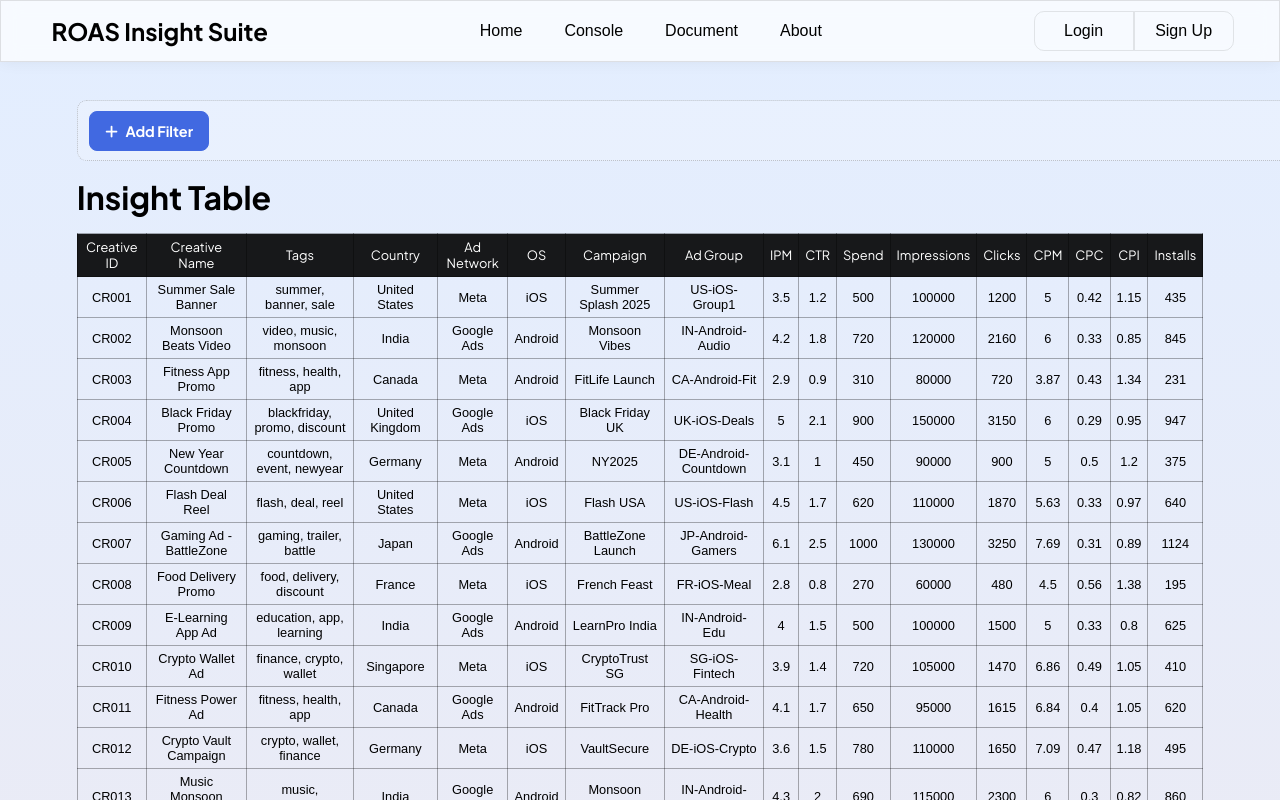
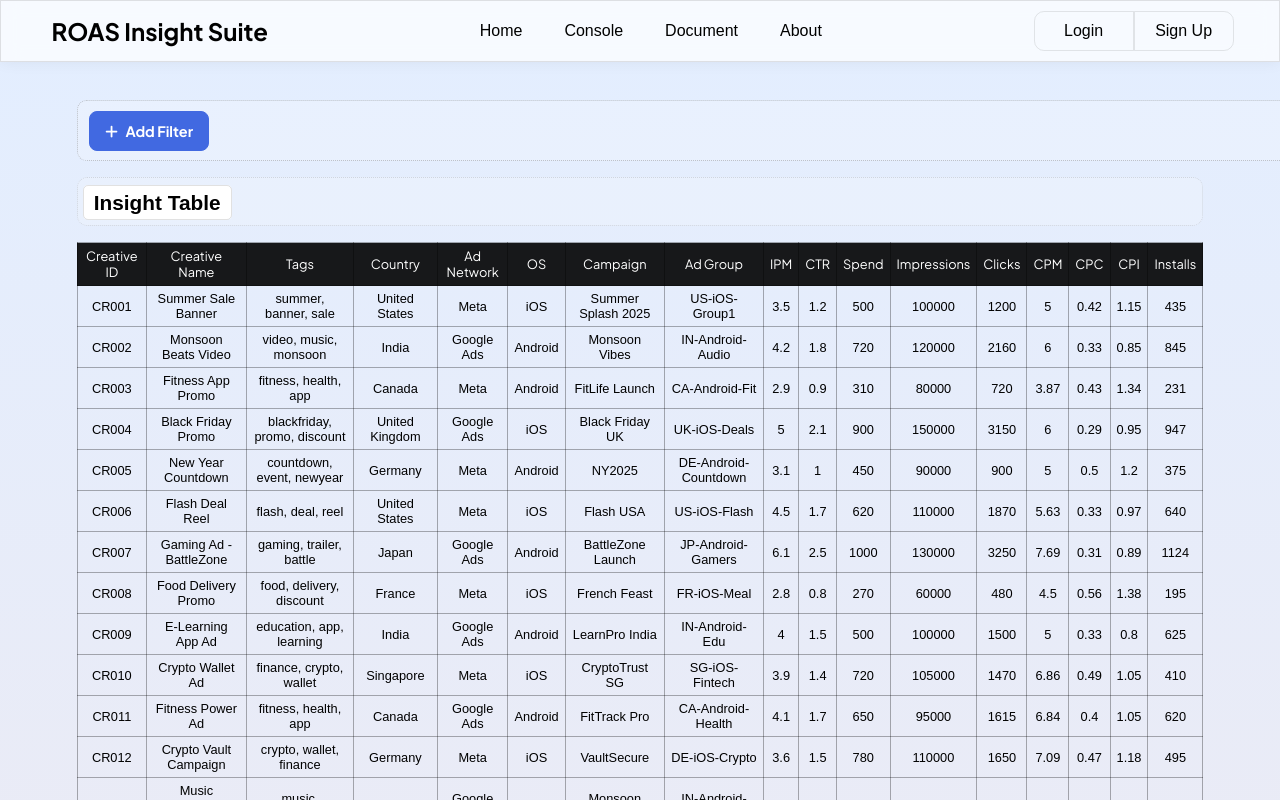
Before and after one commit to ijaihari/AdROI-Insight-Suite, a React (Vite) app: page /console in a window 1280 px wide. Shown: the top 800 px of the page. Built offline with nearby package versions, Linux system fonts and the light colour scheme.

Commit message:
updated filters

```diff
--- a/src/App.jsx
+++ b/src/App.jsx
@@ -17,7 +17,7 @@
         <Routes>
           <Route path='/' element={<Home />} />
           <Route path="/console" element={<Console />} >
-            <Route path='filtered/:id' />
+            <Route path='filtered/:id' element={<Console/>} />
           </Route>
           <Route path='/doc' element={<Document />} />
         </Routes>
--- a/src/components/FilteredTable.jsx
+++ b/src/components/FilteredTable.jsx
@@ -1,35 +1,45 @@
-import { useSelector } from "react-redux";
+import { useDispatch, useSelector } from "react-redux";
+import { data, useParams } from "react-router-dom";
+import { setDataCount } from "../store/FilterSlice";
 
 function FilteredTable() {
-    const { mockData, AddedFilter } = useSelector(state => state.filter);
+    const dispatch = useDispatch();
+    const { mockData, AddedFilter, dataCount } = useSelector(state => state.filter);
     console.log(AddedFilter);
+    const { id } = useParams();
 
-    // Create a mapping from component names to selected values
+    function useTableTitle(id) {
+        const AddedFilter = useSelector((state) => state.filter.AddedFilter);
+        const filter = AddedFilter.find((filter) => filter.id === Number(id));
+        return filter ? `Filter: ${filter.value} (${dataCount})` : "Insight Table";
+    }
+    const title = useTableTitle(id);
 
-    /*  const filterMap = {};
-     AddedFilter.forEach(({ componentName, value }) => {
-         filterMap[componentName] = value;
-     });
-     console.log(filterMap) */
+    let filteredData = mockData;
+    if (AddedFilter.length > 0 && id) {
+        const activeFilter = AddedFilter.find(filter => filter.id === Number(id));
+        console.log(activeFilter)
 
-    // Filter logic
-    const filteredData = AddedFilter.length === 0
-        ? mockData // No filter, show everything
-        : mockData
+        if (activeFilter) {
+            const { componentName, value } = activeFilter;
 
-        /* mockData.filter(item =>
-            Object.entries(filterMap).every(([key, val]) => {
-                if (key === 'Tags') {
-                    // Check if any of the selected tags are present in the item
-                    return item[key].some(tag => val.includes(tag)); // Matching any tag
-                }
-                return item[key] === val;
-            })
-        ) */;
+            filteredData = mockData.filter(item => item[componentName] == value);
+            console.log(filteredData)
+            dispatch(setDataCount(filteredData.length));
+        }
+        else {
+            filteredData = mockData;
+            dispatch(setDataCount(filteredData.length));
+        }
+
+    }
 
     return (
         <div className="table-container">
-            <h2 className="table-title">Insight Table</h2>
+            <section className="table-tools">
+                <span className="active-filter">{title}</span>
+            </section>
+
             {filteredData.length > 0 ? (
                 <table className="data-table">
                     <thead>
--- a/src/components/MenuList.jsx
+++ b/src/components/MenuList.jsx
@@ -1,80 +1,77 @@
 import { useState } from "react";
 import { useDispatch, useSelector } from "react-redux";
 import { addFilter } from "../store/FilterSlice";
+
 function MenuList({ activeTab, searchTerm }) {
     const dispatch = useDispatch();
     const { Components, Tags, Metrics } = useSelector((state) => state.filter);
 
+    const generateRandomId = () => Math.floor(100000 + Math.random() * 900000);
 
-
-    const tabMap = {
-        Components,
-        Tags,
-        Metrics
-    };
-
+    const tabMap = { Components, Tags, Metrics };
     const data = tabMap[activeTab] || [];
-
     const isComponentTab = activeTab === "Components";
 
     const [selectedComponent, setSelectedComponent] = useState(null);
 
-    const handleBack = () => {
-        setSelectedComponent(null);
-    };
+    const handleBack = () => setSelectedComponent(null);
 
-    const handleComponentClick = (component) => {
-        setSelectedComponent(component);
+    const handleComponentClick = (component) => setSelectedComponent(component);
+
+    // Now accepts keyName for Components, activeTab for Tags/Metrics
+    const handleAddFilter = (componentName, value) => {
+        const payload = {
+            componentName,
+            value,
+            id: generateRandomId()
+        };
+        console.log("Dispatching:", payload);
+        dispatch(addFilter(payload));
     };
 
     const renderMainList = () => {
         if (isComponentTab) {
-            // Render component.name list
-            const filtered = data.filter(component =>
+            const filteredComponents = data.filter((component) =>
                 component.name.toLowerCase().includes(searchTerm.toLowerCase())
             );
 
-            return filtered.length > 0 ? (
-                filtered.map((component, index) => (
+            return filteredComponents.length > 0 ? (
+                filteredComponents.map((component, index) => (
                     <button
                         key={index}
                         onClick={() => handleComponentClick(component)}
                         className="menu-items"
                     >
-                        {component.name} {/* Render component name as string */}
-                    </button>
-                ))
-            ) : (
-                <p className="no-results">No results found</p>
-            );
-        } else {
-            // Render plain strings for Tags / Metrics
-            const filtered = data.filter(item =>
-                item.toLowerCase().includes(searchTerm.toLowerCase())
-            );
-
-            return filtered.length > 0 ? (
-                filtered.map((item, index) => (
-                    <button
-                        key={index}
-                        onClick={() => {
-                            // Dispatching the filter with componentName and value
-                            console.log("Dispatching:", { componentName: activeTab, value: item });
-                            dispatch(addFilter({ componentName: activeTab, value: item }));
-                        }}
-                        className="menu-items"
-                    >
-                        {item} {/* Render item as string */}
+                        {component.name}
                     </button>
                 ))
             ) : (
                 <p className="no-results">No results found</p>
             );
         }
+
+        // For Tags and Metrics
+        const filteredItems = data.filter((item) =>
+            item.toLowerCase().includes(searchTerm.toLowerCase())
+        );
+
+        return filteredItems.length > 0 ? (
+            filteredItems.map((item, index) => (
+                <button
+                    key={index}
+                    onClick={() => handleAddFilter(activeTab, item)}
+                    className="menu-items"
+                >
+                    {item}
+                </button>
+            ))
+        ) : (
+            <p className="no-results">No results found</p>
+        );
     };
 
     const renderSubList = () => {
-        const filteredOptions = selectedComponent.options.filter(option =>
+        const filteredOptions = selectedComponent.options.filter((option) =>
             option.toLowerCase().includes(searchTerm.toLowerCase())
         );
 
@@ -87,13 +84,10 @@
                     filteredOptions.map((option, index) => (
                         <button
                             key={index}
-                            onClick={() => {
-                                console.log("Dispatching:", { componentName: activeTab, value: option });
-                                dispatch(addFilter({ componentName: activeTab, value: option }));
-                            }}
+                            onClick={() => handleAddFilter(selectedComponent.keyName, option)}
                             className="menu-items"
                         >
-                            {option} {/* Render option as string */}
+                            {option}
                         </button>
                     ))
                 ) : (
--- a/src/index.scss
+++ b/src/index.scss
@@ -157,7 +157,7 @@
 
   .clear-filter-btn {
     position: absolute;
-    top: 9px;
+    top: 10px;
     right: 10px;
     font-size: .9rem;
     font-weight: bold;
@@ -294,16 +294,29 @@
   }
 }
 
-.table-title {
+.table-tools {
   color: 000000e5;
   margin-top: 1rem;
-  font-size: 2rem;
+  font-size: 1.3rem;
+  font-weight: bold;
   font-family: "Plus Jakarta Sans", sans-serif;
+  width: 100%;
+  padding: 10px 5px;
+  border-radius: 10px;
+  background-color: rgba(255, 255, 255, 0.185);
+  border: 1px dotted #8080803e;
+  box-shadow: 0px 0px 10px rgba(255, 255, 255, 0.05);
+}
+
+.active-filter {
+  border: 1px solid #8080803c;
+  background-color: white;
+  padding: 5px 10px;
+  border-radius: 5px;
 }
 
 .table-container {
   font-size: .75rem;
-
   overflow-x: auto;
 }
 
@@ -335,6 +348,9 @@
   background-color: #000000e5;
   font-weight: normal;
 }
+
+
+
 
 //footer
 .footer {
--- a/src/store/FilterSlice.js
+++ b/src/store/FilterSlice.js
@@ -5,6 +5,7 @@
     Components: [
         {
             name: "Ad Network",
+            keyName: "ad_network",
             options: [
                 "Meta",
                 "Google Ads",
@@ -12,6 +13,7 @@
         },
         {
             name: "Ad Group",
+            keyName: "Ad_Group",
             options: [
                 "US-iOS-Group1",
                 "IN-Android-Audio",
@@ -27,23 +29,26 @@
             ]
         },
         {
-            name: "Campaign",
+            name: "Country",
+            keyName: "country",
             options: [
-                "CryptoTrust SG",
-                "LearnPro India",
-                "French Feast",
-                "BattleZone Launch",
-                "Flash USA",
-
-                "NY2025",
-                "Black Friday UK",
-                "FitLife Launch",
-                "Monsoon Vibes",
-                "Summer Splash 2025"
+                "United States",
+                "India",
+                "Canada",
+                "Germany",
+                "United Kingdom",
+                "Japan",
+                "Singapore",
+                "France",
+                "Australia",
+                "Philippines",
+                "South Africa",
+                "South Korea"
             ]
         },
         {
             name: "OS",
+            keyName: "os",
             options: [
                 "iOS",
                 "Android",
@@ -55,6 +60,7 @@
             ]
         }
     ],
+
     Tags: ["app",
         "banner",
         "battle",
@@ -83,11 +89,16 @@
         "trailer",
         "video",
         "wallet"],
-    Metrics: ['Cost per Install (CPI)', 'Installs per Thousand Impressions (IPM)', 'Click Through Rate (CTR)', 'Cost Per Thousand Impressions (CPM)', 'Cost Per Click (CPC)'],
+    Metrics: ['Cost per Install (CPI)',
+        'Installs per Thousand Impressions (IPM)',
+        'Click Through Rate (CTR)',
+        'Cost Per Thousand Impressions (CPM)',
+        'Cost Per Click (CPC)'],
     AddedFilter: [],
     dropStatus: false,
     activeTab: 'Components',
     mockData,
+    dataCount: null,
 };
 
 export const FilterSlice = createSlice({
@@ -105,14 +116,14 @@
         }
         ,
         addFilter: (state, action) => {
-            const { componentName, value } = action.payload;
+            const { componentName, value, id } = action.payload;
 
             const isAlreadyAdded = state.AddedFilter.some(
                 (item) => item.componentName === componentName && item.value === value
             );
 
             if (!isAlreadyAdded) {
-                state.AddedFilter.push({ componentName, value });
+                state.AddedFilter.push({ componentName, value, id, });
 
             }
 
@@ -121,9 +132,13 @@
         ,
         clearAllFilters: (state) => {
             state.AddedFilter = [];
+        },
+        setDataCount: (state, action) => {
+            state.dataCount = action.payload;
         }
+
     },
 });
 
-export const { deleteFilter, toogleDropDown, addFilter, clearAllFilters, clearPopupMessage } = FilterSlice.actions;
+export const { deleteFilter, toogleDropDown, addFilter, clearAllFilters, clearPopupMessage, setDataCount } = FilterSlice.actions;
 export const FilterReducer = FilterSlice.reducer;
```
Also changed, not shown: src/components/Filter.jsx (+5 -2 lines).
